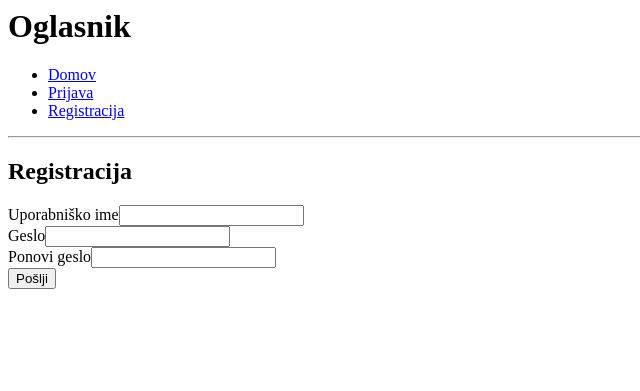
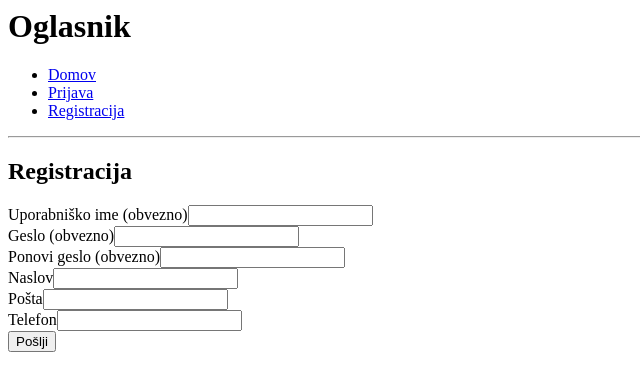
Before and after one commit to AljazEferl/SistemskaAdministracija, a PHP site: page /register.php in a window 1280 px wide. Shown: the top 391 px of the page, without its empty margins (0-640 px from the left). Run offline with PHP 8.4, Linux system fonts and the light colour scheme.

Commit message:
Modified register.php

```diff
--- a/register.php
+++ b/register.php
@@ -11,17 +11,14 @@ function username_exists($username){
 }
 
 // Funkcija ustvari uporabnika v tabeli users. Poskrbi tudi za ustrezno šifriranje uporabniškega gesla.
-function register_user($username, $password){
+function register_user($username, $password, $naslov, $posta, $telefon){
 	global $conn;
-	$username = mysqli_real_escape_string($conn, $username);
+	$username = mysqli_real_escape_string($conn, $username,);
 	$pass = sha1($password);
-	/*
-		Tukaj za hashiranje gesla uporabljamo sha1 funkcijo. V praksi se priporočajo naprednejše metode, ki k geslu dodajo naključne znake (salt).
-		Več informacij:
-		http://php.net/manual/en/faq.passwords.php#faq.passwords
-		https://crackstation.net/hashing-security.htm
-	*/
-	$query = "INSERT INTO users (username, password) VALUES ('$username', '$pass');";
+	$naslov = mysqli_real_escape_string($conn, $naslov);
+    $posta = mysqli_real_escape_string($conn, $posta);
+    $telefon = mysqli_real_escape_string($conn, $telefon);
+    $query = "INSERT INTO users (username, password, naslov, posta, telefon) VALUES ('$username', '$pass', '$naslov', '$posta', '$telefon');";
 	if($conn->query($query)){
 		return true;
 	}
@@ -48,7 +45,7 @@ if(isset($_POST["submit"])){
 		$error = "Uporabniško ime je že zasedeno.";
 	}
 	//Podatki so pravilno izpolnjeni, registriraj uporabnika
-	else if(register_user($_POST["username"], $_POST["password"])){
+	else if(register_user($_POST["username"], $_POST["password"],$_POST["naslov"],$_POST["posta"],$_POST["telefon"])){
 		header("Location: login.php");
 		die();
 	}
@@ -60,11 +57,14 @@ if(isset($_POST["submit"])){
 
 ?>
 	<h2>Registracija</h2>
-	<form action="register.php" method="POST">
-		<label>Uporabniško ime</label><input type="text" name="username" /> <br/>
-		<label>Geslo</label><input type="password" name="password" /> <br/>
-		<label>Ponovi geslo</label><input type="password" name="repeat_password" /> <br/>
-		<input type="submit" name="submit" value="Pošlji" /> <br/>
+	<form action="register.php" method="POST" class = "form">
+		<label>Uporabniško ime (obvezno)</label><input type="text" name="username" /> <br/>
+    	<label>Geslo (obvezno)</label><input type="password" name="password" /> <br/>
+    	<label>Ponovi geslo (obvezno)</label><input type="password" name="repeat_password" /> <br/>
+    	<label>Naslov</label><input type="text" name="naslov" /> <br/>
+    	<label>Pošta</label><input type="text" name="posta" />  <br/>
+    	<label>Telefon</label><input type="text" name="telefon" /> <br/>
+    	<input type="submit" name="submit" value="Pošlji" /> <br/>
 		<label><?php echo $error; ?></label>
 	</form>
 <?php
```
